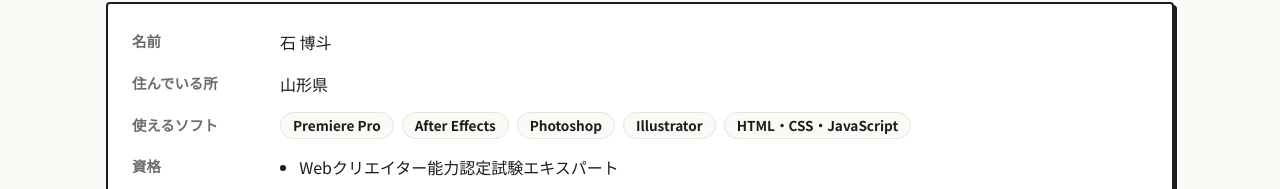
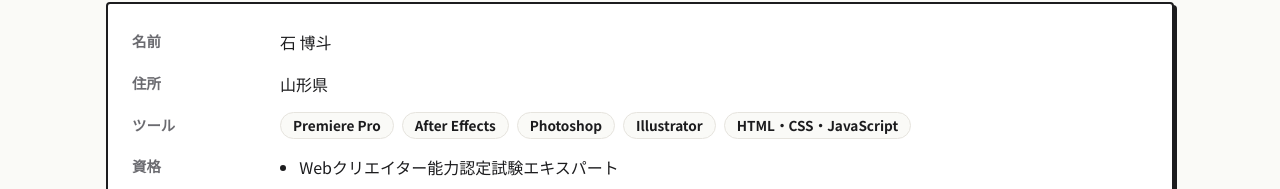
Before and after one commit to ishi061-svg/portfolio, a plain HTML site: page index.html in a window 1280 px wide. Shown: the part 4578-4767 px from the top of the page. Drawn offline with Linux system fonts and the light colour scheme.

Commit message:
Add files via upload

```diff
--- a/index.html
+++ b/index.html
@@ -40,8 +40,8 @@
     <h2 class="section-head">プロフィール</h2>
     <dl class="profile-list">
       <dt>名前</dt><dd>石 博斗</dd>
-      <dt>住んでいる所</dt><dd>山形県</dd>
-      <dt>使えるソフト</dt>
+      <dt>住所</dt><dd>山形県</dd>
+      <dt>ツール</dt>
       <dd class="chips">
         <span>Premiere Pro</span><span>After Effects</span><span>Photoshop</span><span>Illustrator</span><span>HTML・CSS・JavaScript</span>
       </dd>
```
